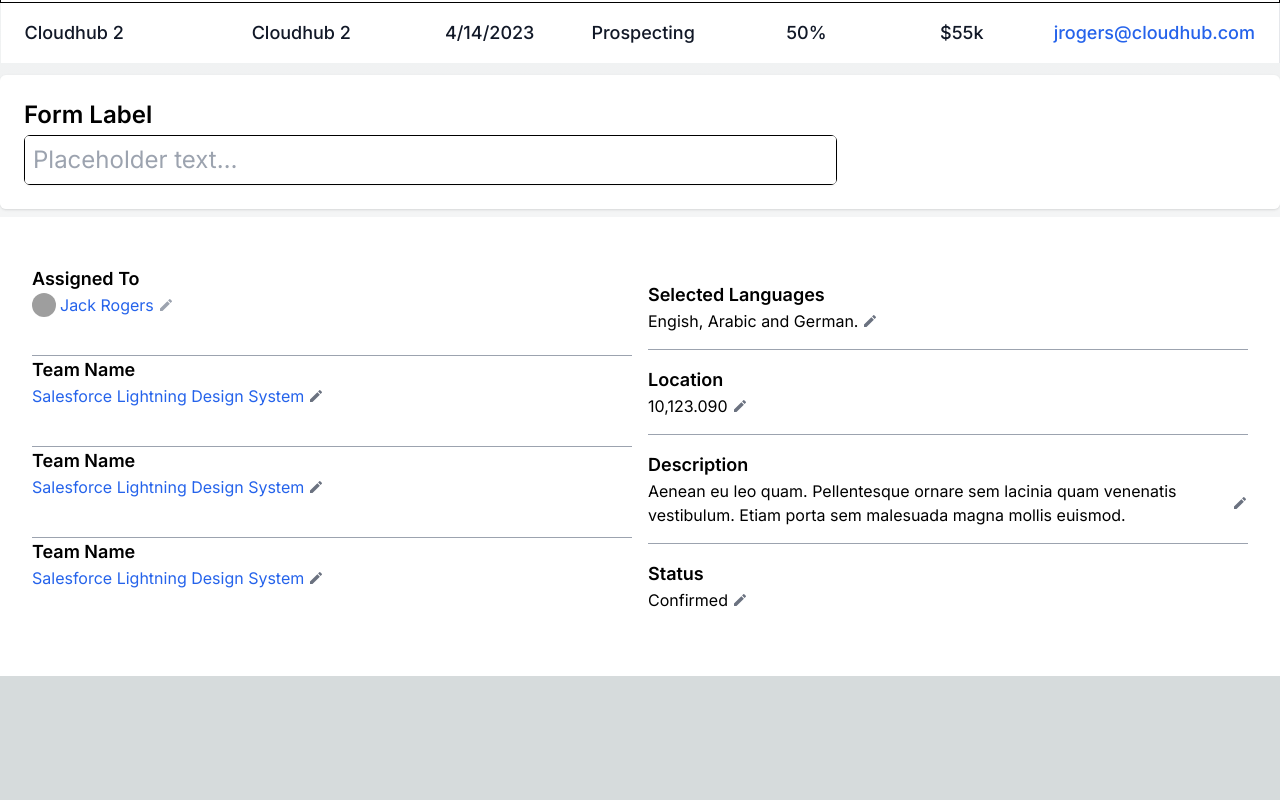
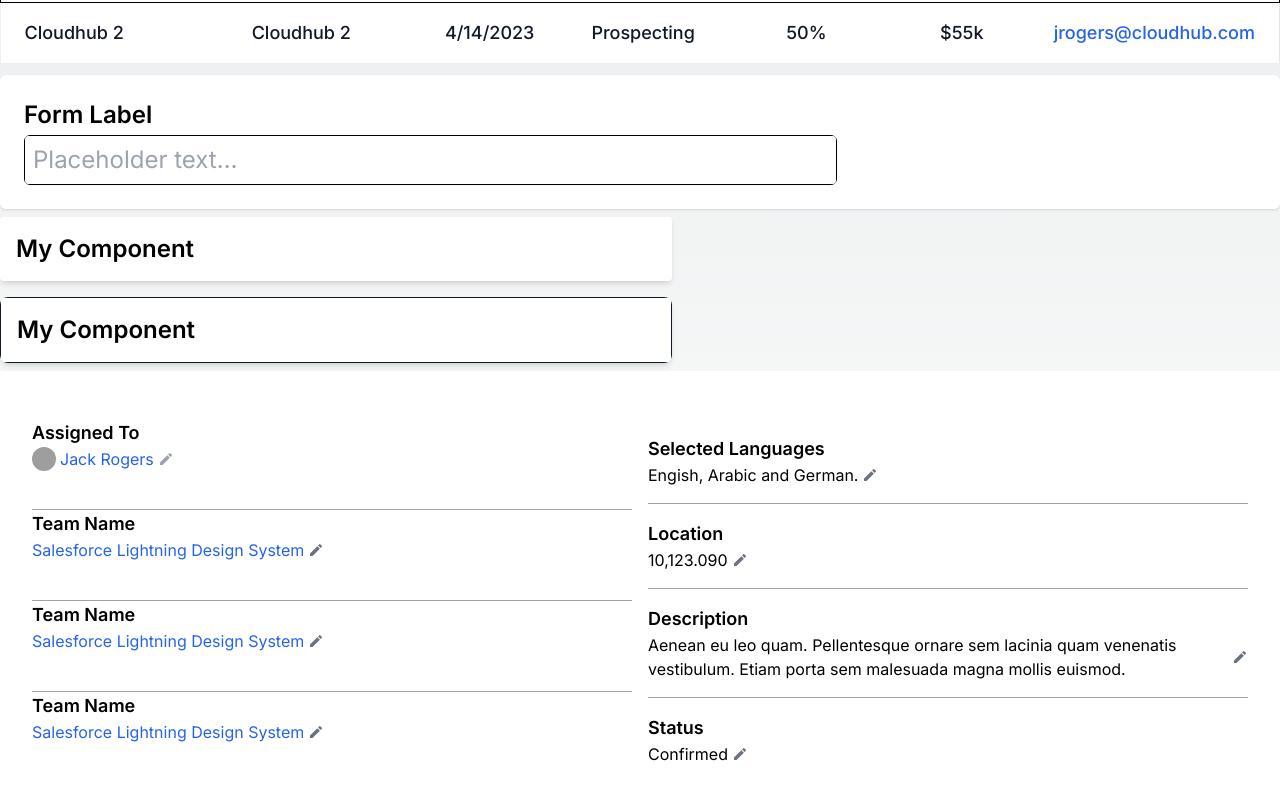
Before and after one commit to hamzaq453/AxiQDesignSystem, a Next.js app: page / in a window 1280 px wide. Shown: the part 1051-1851 px from the top of the page. Before the commit the page ends 1727 px from the top, so only its background shows below. Built offline with nearby package versions, Linux system fonts and the light colour scheme; grey boxes are pictures that could not be loaded.

Commit message:
Layout Added

```diff
--- /dev/null
+++ b/src/app/components/Layout.tsx
@@ -0,0 +1,19 @@
+import React from 'react'
+
+function Layout() {
+  return (
+    <div>
+        <div className="space-y-4">
+  <div className="bg-white max-w-2xl text-2xl font-semibold text-black shadow-md rounded overflow-hidden">
+    <div className="p-4 border-gray-900">My Component</div>
+  </div>
+  <div className="bg-white max-w-2xl text-black text-2xl font-semibold border-black  shadow-md rounded-lg overflow-hidden">
+    <div className="p-4 border border-gray-900">My Component</div>
+  </div>
+</div>
+
+    </div>
+  )
+}
+
+export default Layout
--- a/src/app/page.tsx
+++ b/src/app/page.tsx
@@ -5,6 +5,7 @@ import ListScreen from "./components/ListScreen";
 import DataTable from "./components/DataTable";
 import FormElementStacked from "./components/FormElementStacked";
 import FormLabel from "./components/FormLabel";
+import Layout from "./components/Layout";
 
 export default function Home() {
   return (
@@ -15,6 +16,7 @@ export default function Home() {
       <ListScreen/>
       <DataTable/>
       <FormLabel/>
+      <Layout/>
       <FormElementStacked/>
     </main>
   );
```
